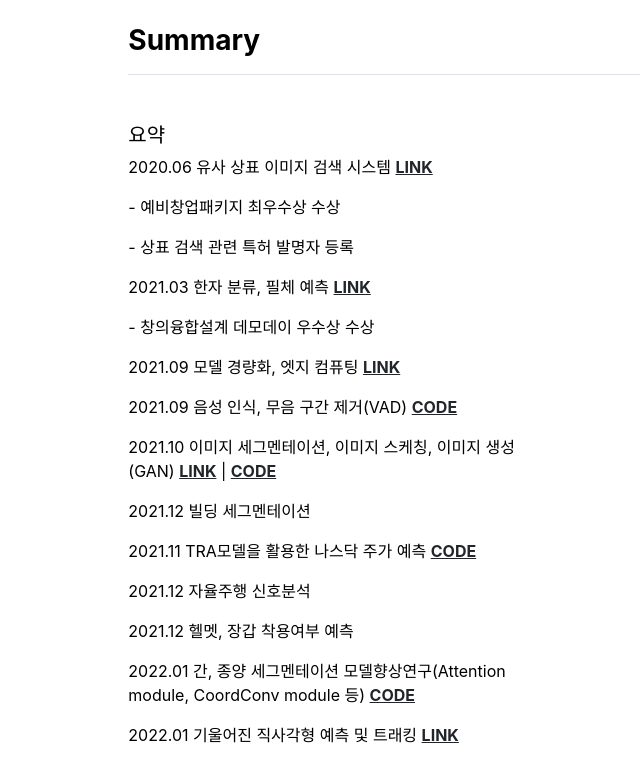
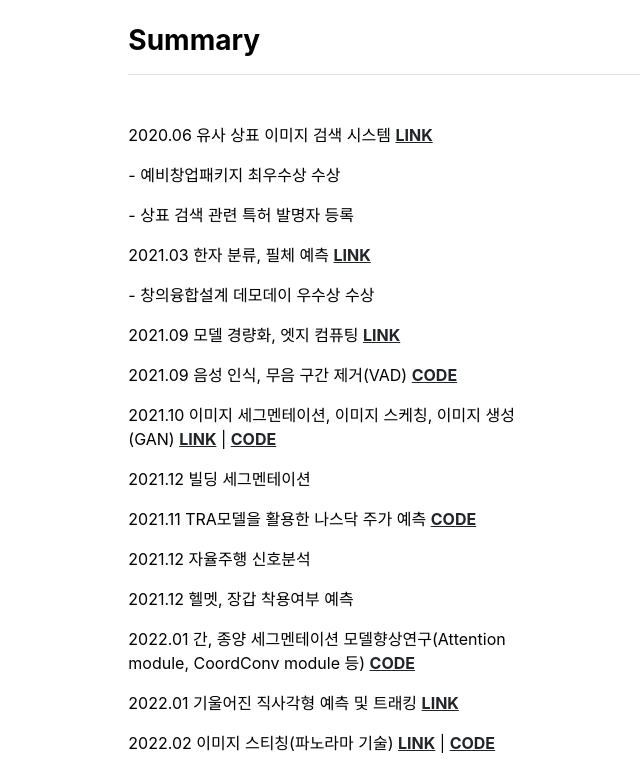
Before and after one commit to HyeongminMoon/HyeongminMoon.github.io, a Jekyll site: the page built from index.md, in a window 1280 px wide and 900 px high, scrolled down 767 px, cut to the strip 137-900 px from the top of the window. Shown: the whole strip, without its empty margins (101-741 px from the left). Built offline with Jekyll 4.4.1, drawn with Linux system fonts in a browser that asks for light colours.

Commit message:
Update publications.html

```diff
--- a/_includes/publications.html
+++ b/_includes/publications.html
@@ -14,7 +14,7 @@
 
     <div class="row g-5 mb-5">
       <div class="col-md-6">
-        <h5>요약</h5>
+<!--         <h5>요약</h5> -->
         <p>2020.06 유사 상표 이미지 검색 시스템 <a style="color:blue" href="https://hyeongminmoon.github.io/FRCNN_trademark_similarity/"> <b>LINK</b></a></p>
         <p>- 예비창업패키지 최우수상 수상</p>
         <p>- 상표 검색 관련 특허 발명자 등록</p>
```
